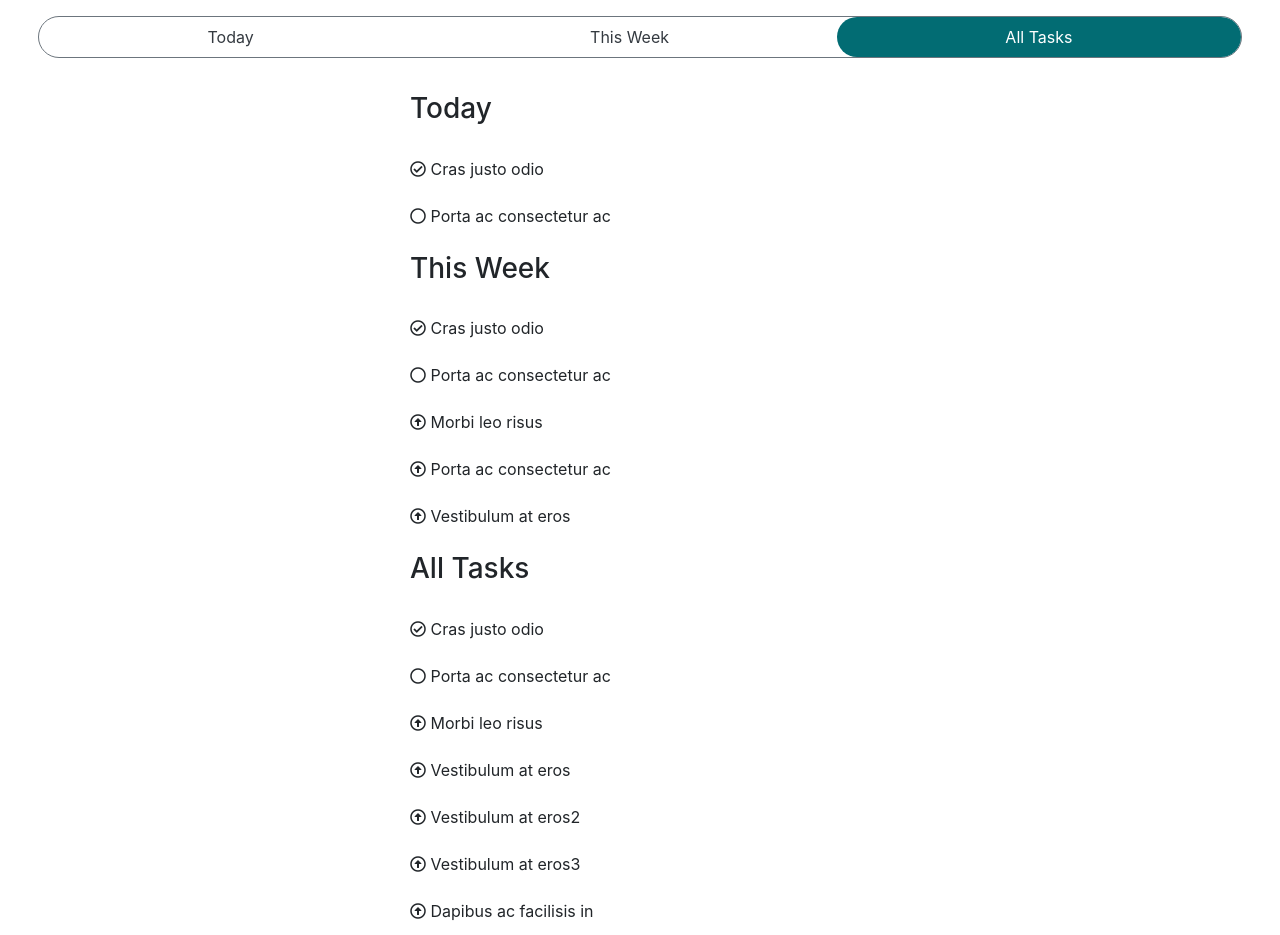
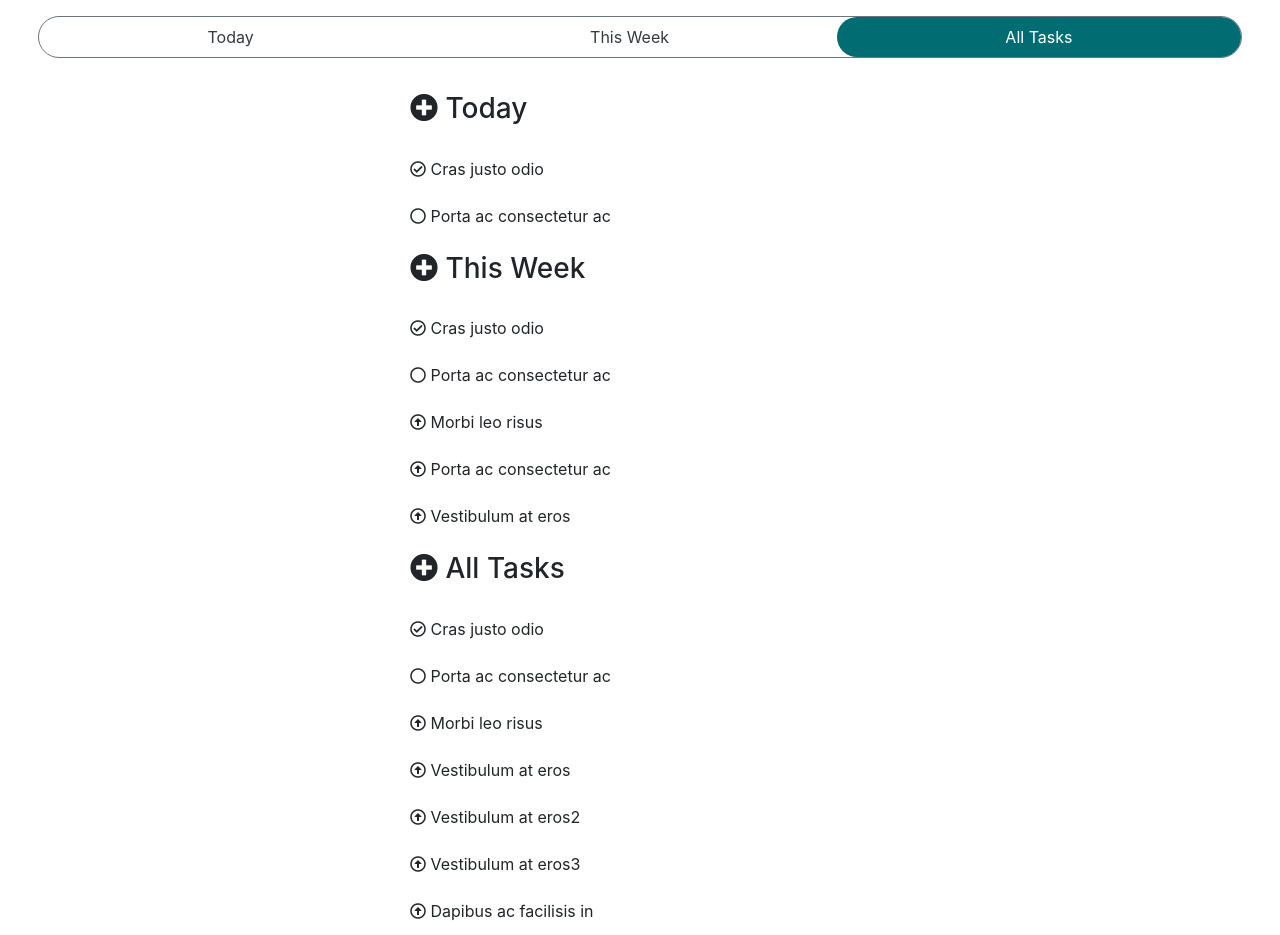
Before and after one commit to morrowdavidson/todo-list, a website built with webpack: page dist/index.html in a window 1280 px wide. Built offline with nearby package versions, Linux system fonts and the light colour scheme.

Commit message:
Add the add button to template

```diff
--- a/dist/index.html
+++ b/dist/index.html
@@ -25,12 +25,12 @@
 
   <div id="lists-container">
   <ul class="list-group">
-      <lh class="list-group-item" id="today"><h3>Today</h3></lh>
+      <lh class="list-group-item" id="today"><h3><i class="fas fa-plus-circle"></i> Today</h3></lh>
       <li class="list-group-item"><i class="far fa-check-circle"></i> Cras justo odio</li>
       <li class="list-group-item"><i class="far fa-circle"></i> Porta ac consectetur ac</li>
   </ul>
   <ul class="list-group">
-      <lh class="list-group-item" id="thisWeek"><h3>This Week</h3></lh>
+      <lh class="list-group-item" id="thisWeek"><h3><i class="fas fa-plus-circle"></i> This Week</h3></lh>
       <li class="list-group-item"><i class="far fa-check-circle"></i> Cras justo odio</li>
       <li class="list-group-item"><i class="far fa-circle"></i> Porta ac consectetur ac</li>
       <li class="list-group-item"><i class="far fa-arrow-alt-circle-up"></i> Morbi leo risus</li>
@@ -38,7 +38,7 @@
       <li class="list-group-item"><i class="far fa-arrow-alt-circle-up"></i> Vestibulum at eros</li>
   </ul>
   <ul class="list-group">
-      <lh class="list-group-item" id="allTodos"><h3>All Tasks</h3></lh>
+      <lh class="list-group-item" id="allTodos"><h3><i class="fas fa-plus-circle"></i> All Tasks</h3></lh>
       <li class="list-group-item"><i class="far fa-check-circle"></i> Cras justo odio</li>
       <li class="list-group-item"><i class="far fa-circle"></i> Porta ac consectetur ac</li>
       <li class="list-group-item"><i class="far fa-arrow-alt-circle-up"></i> Morbi leo risus</li>
```
